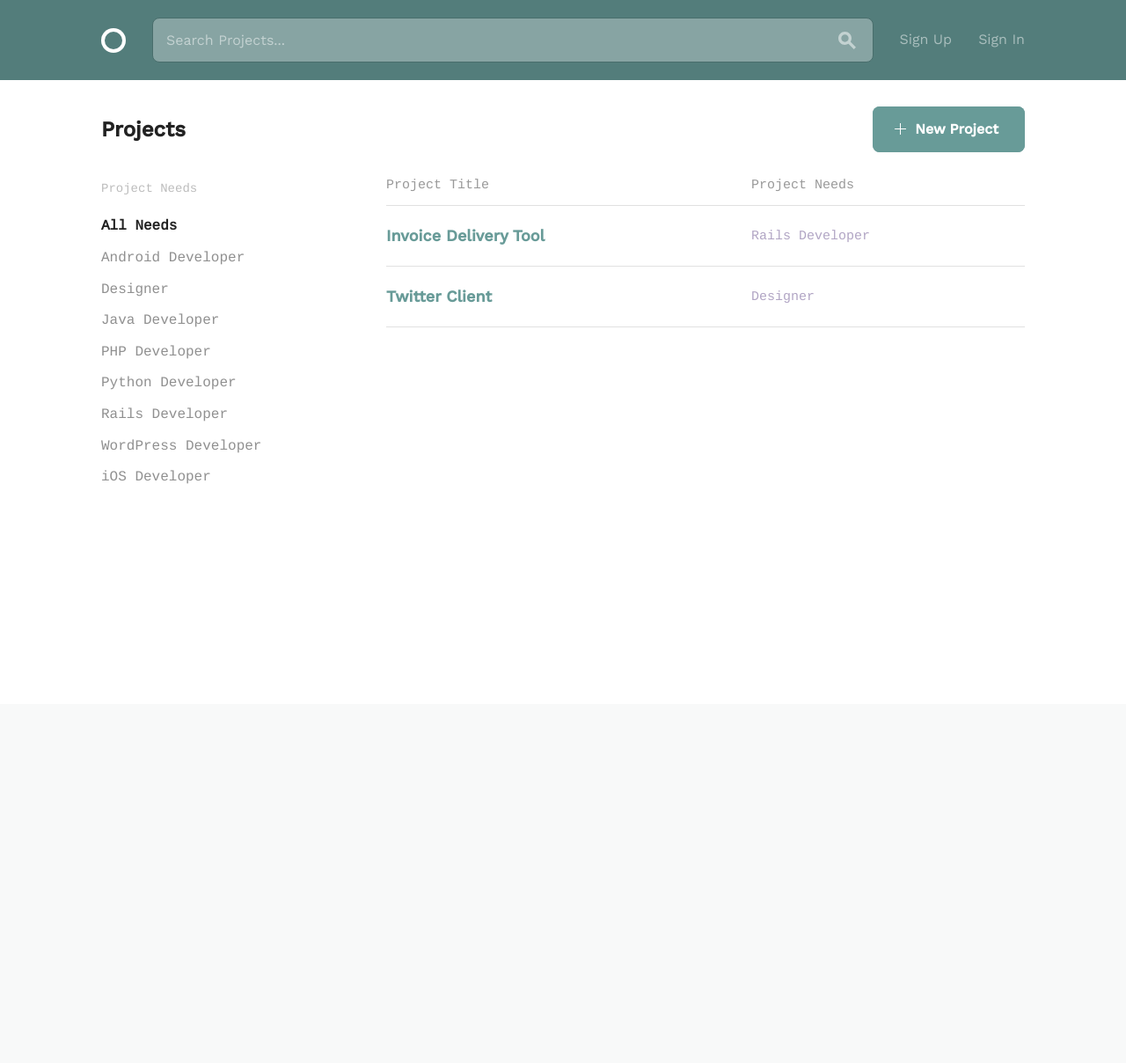
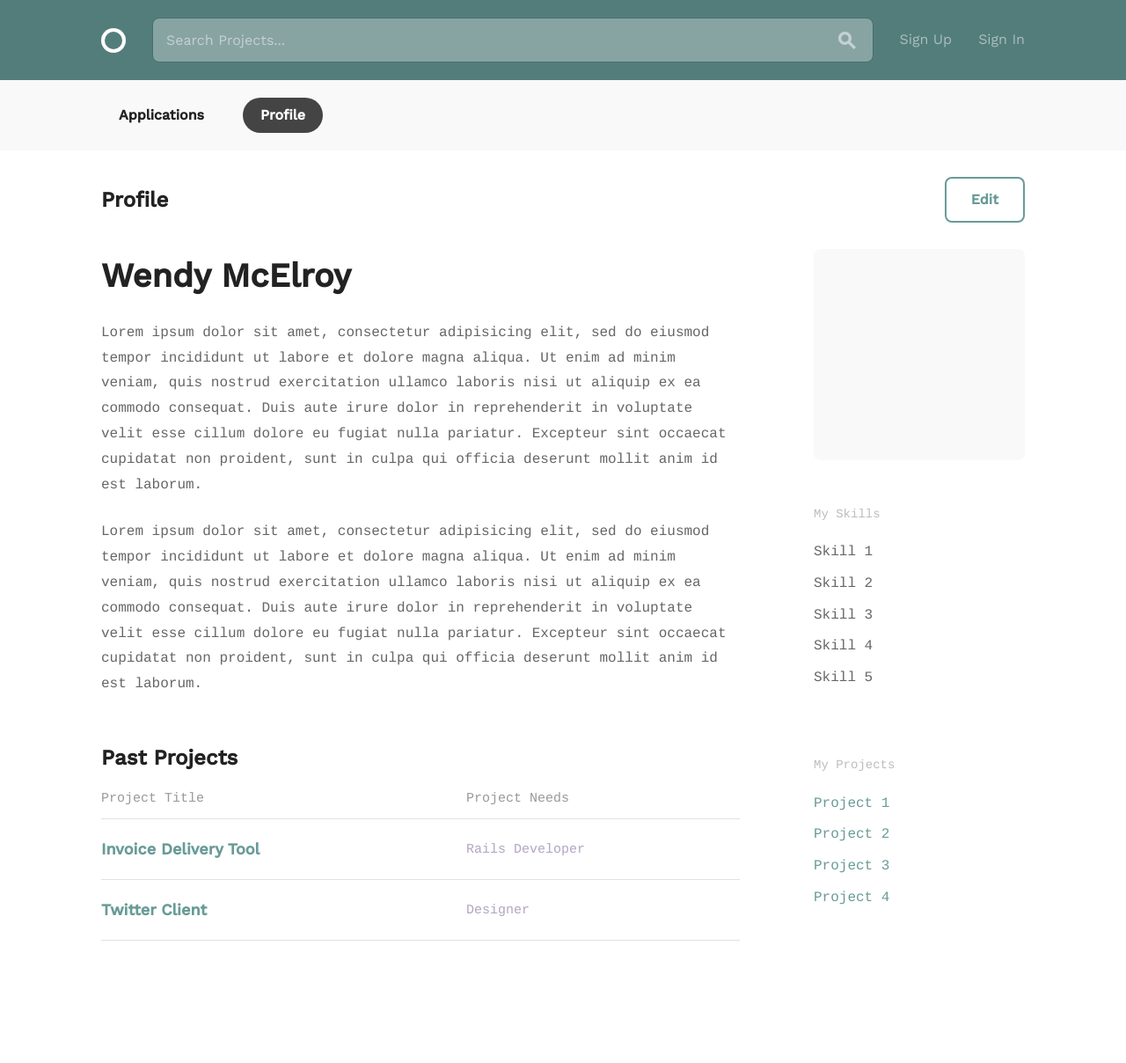
Before and after one commit to nicecore/project_12_social_team_builder, a Django app: a page that uses teambuilder/urls.py in a window 1280 px wide. Shown: the whole page at 88% size. Before the commit the page ends 550 px from the top, so only its background shows below. Run offline with Django 3.2, Linux system fonts and the light colour scheme.

Commit message:
early commits

```diff
--- a/teambuilder/settings.py
+++ b/teambuilder/settings.py
@@ -37,7 +37,7 @@ INSTALLED_APPS = [
     'django.contrib.sessions',
     'django.contrib.messages',
     'django.contrib.staticfiles',
-    'accounts'
+    'accounts',
 ]
 
 MIDDLEWARE = [
--- a/teambuilder/urls.py
+++ b/teambuilder/urls.py
@@ -25,8 +25,7 @@ from django.views.generic import TemplateView
 
 urlpatterns = [
     url(r'^admin/', admin.site.urls),
-    url(r'^test/', TemplateView.as_view(template_name='index.html'))
+    url(r'^test/', TemplateView.as_view(template_name='profile.html'))
 ]
 
-# urlpatterns += staticfiles_urlpatterns()
-# urlpatterns += static(settings.MEDIA_URL, document_root=settings.MEDIA_ROOT)
+urlpatterns += staticfiles_urlpatterns()
--- a/templates/index.html
+++ b/templates/profile.html
@@ -61,39 +61,34 @@
     </div>
   </header>
 
+  <div class="circle--actions--bar">
+    <nav class="bounds">
+      <ul class="circle--pill--list">
+        <li><a href="applications.html">Applications</a></li>
+        <li><a class="selected" href="profile.html">Profile</a></li>
+      </ul>
+    </nav>
+  </div>
+
   <div class="bounds circle--page">
     <div class="circle--page--header circle--fluid">
       <div class="circle--fluid--cell circle--fluid--primary">
-        <h2>Projects</h2>
+        <h2>Profile</h2>
       </div>
       <div class="circle--fluid--cell circle--fluid--secondary">
-        <a class="button button-primary icon-on-left" href="project_new.html">
-          <svg version="1.1" xmlns="http://www.w3.org/2000/svg" xmlns:xlink="http://www.w3.org/1999/xlink" x="0px" y="0px" viewBox="0 0 13 13" style="enable-background:new 0 0 13 13;" xml:space="preserve" class="add">
-            <polygon points="7,6 7,0 6,0 6,6 0,6 0,7 6,7 6,13 7,13 7,7 13,7 13,6 "/>
-          </svg>
-          New Project
-        </a>
+        <a class="button icon-on-left" href="profile_edit.html">Edit</a>
       </div>
     </div>
 
-    <div class="grid-25">
-      <div class="circle--filter circle--secondary--module">
-        <h4>Project Needs</h4>
-        <ul class="circle--filter--list">
-          <li><a class="selected">All Needs</a></li>
-          <li><a>Android Developer</a></li>
-          <li><a>Designer</a></li>
-          <li><a>Java Developer</a></li>
-          <li><a>PHP Developer</a></li>
-          <li><a>Python Developer</a></li>
-          <li><a>Rails Developer</a></li>
-          <li><a>WordPress Developer</a></li>
-          <li><a>iOS Developer</a></li>
-        </ul>
+    <div class="grid-70">
+      <h1>Wendy McElroy</h1>
+      <div class="circle--article--body">
+        <p>Lorem ipsum dolor sit amet, consectetur adipisicing elit, sed do eiusmod tempor incididunt ut labore et dolore magna aliqua. Ut enim ad minim veniam, quis nostrud exercitation ullamco laboris nisi ut aliquip ex ea commodo consequat. Duis aute irure dolor in reprehenderit in voluptate velit esse cillum dolore eu fugiat nulla pariatur. Excepteur sint occaecat cupidatat non proident, sunt in culpa qui officia deserunt mollit anim id est laborum.</p>
+
+        <p>Lorem ipsum dolor sit amet, consectetur adipisicing elit, sed do eiusmod tempor incididunt ut labore et dolore magna aliqua. Ut enim ad minim veniam, quis nostrud exercitation ullamco laboris nisi ut aliquip ex ea commodo consequat. Duis aute irure dolor in reprehenderit in voluptate velit esse cillum dolore eu fugiat nulla pariatur. Excepteur sint occaecat cupidatat non proident, sunt in culpa qui officia deserunt mollit anim id est laborum.</p>
       </div>
-    </div>
 
-    <div class="grid-70 grid-push-5">
+      <h2>Past Projects</h2>
       <table class="u-full-width circle--table">
         <thead>
           <tr>
@@ -121,6 +116,37 @@
         </tbody>
       </table>
     </div>
+
+    <div class="grid-25 grid-push-5">
+
+      <div class="circle--secondary--module">
+        <div class="circle--primary--avatar">
+
+        </div>
+      </div>
+
+      <div class="circle--secondary--module">
+        <h4>My Skills</h4>
+        <ul class="unloaded">
+          <li>Skill 1</li>
+          <li>Skill 2</li>
+          <li>Skill 3</li>
+          <li>Skill 4</li>
+          <li>Skill 5</li>
+        </ul>
+      </div>
+
+      <div class="circle--secondary--module">
+        <h4>My Projects</h4>
+        <ul class="circle--link--list">
+          <li><a>Project 1</a></li>
+          <li><a>Project 2</a></li>
+          <li><a>Project 3</a></li>
+          <li><a>Project 4</a></li>
+        </ul>
+      </div>
+    </div>
+
   </div>
 </body>
 </html>
```
